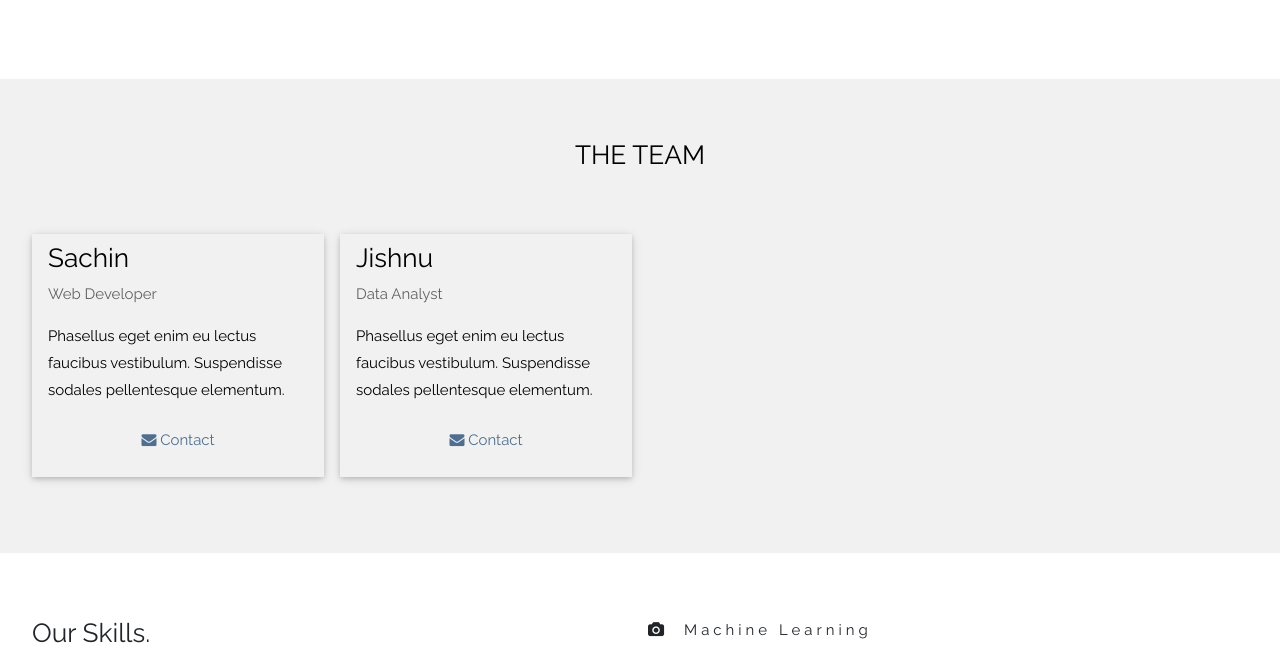
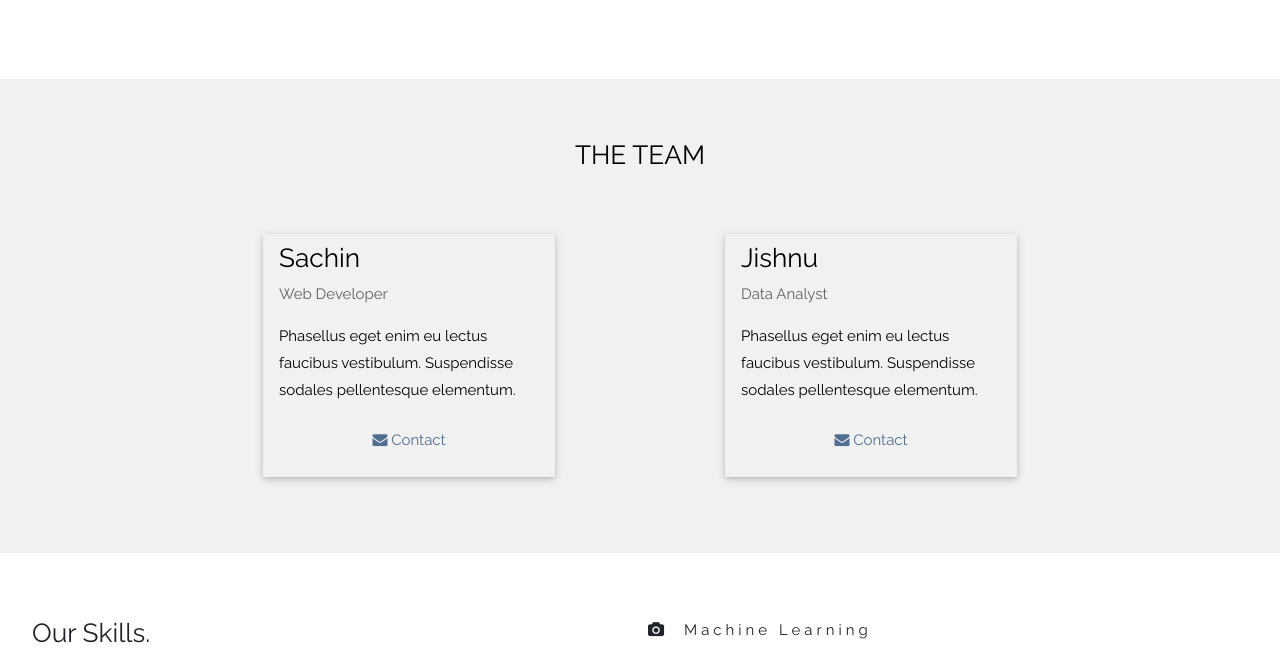
Before and after one commit to jeromejad/heart-disease, a Flask app: page / in a window 1280 px wide. Shown: the part 1200-1855 px from the top of the page. Run offline with Flask 2, Linux system fonts and the light colour scheme; some libraries are stand-ins or nearby versions.

Commit message:
Update welcome.html

```diff
--- a/templates/welcome.html
+++ b/templates/welcome.html
@@ -108,7 +108,7 @@ body, html {
 <div class="w3-container w3-light-grey" style="padding:60px 16px" id="team">
   <h3 class="w3-center">THE TEAM</h3>
   <p class="w3-center w3-large"></p>
-  <div class="w3-row-padding w3-grayscale" style="margin-top:64px">
+  <div class="w3-row-padding w3-grayscale d-flex justify-content-around" style="margin-top:64px">
     <div class="w3-col l3 m6 w3-margin-bottom">
       <div class="w3-card">
         <!-- <img src="static/team3.jpg" alt="Sachin" style="width:100%"> -->
```
